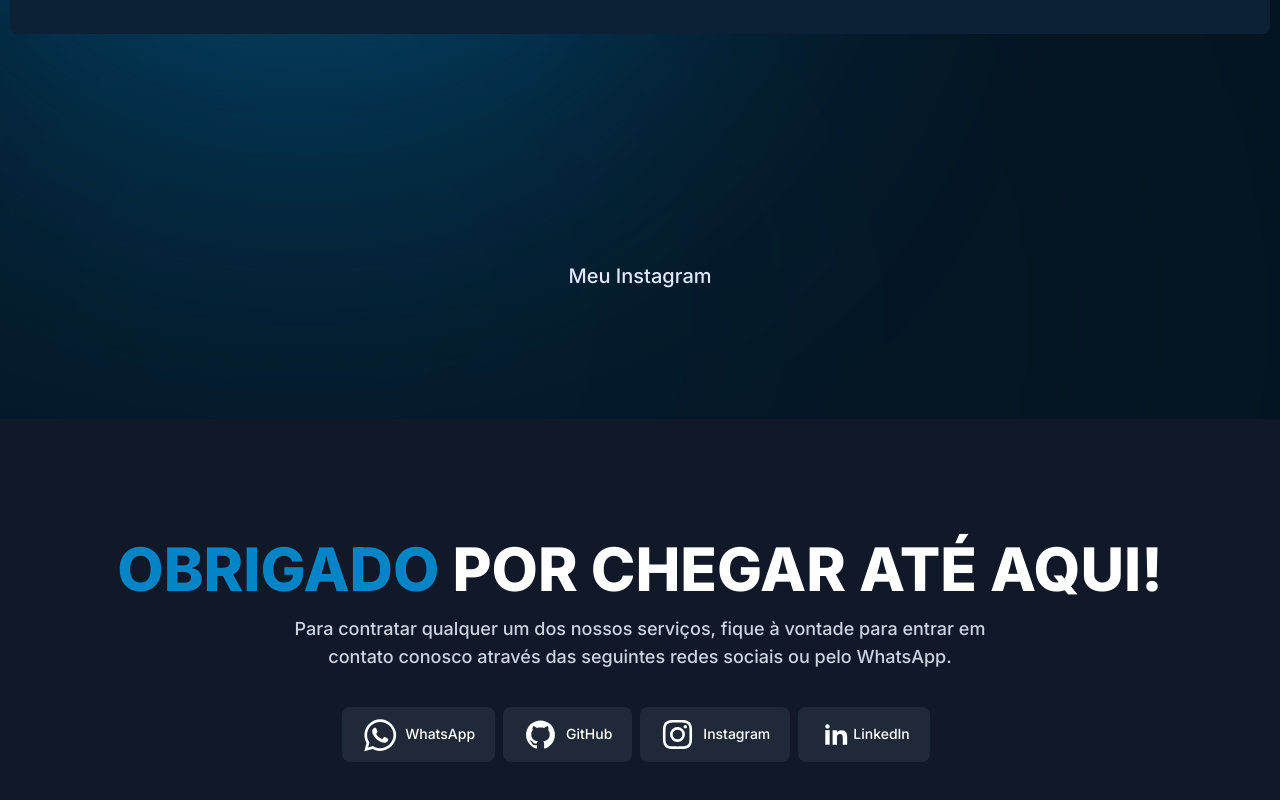
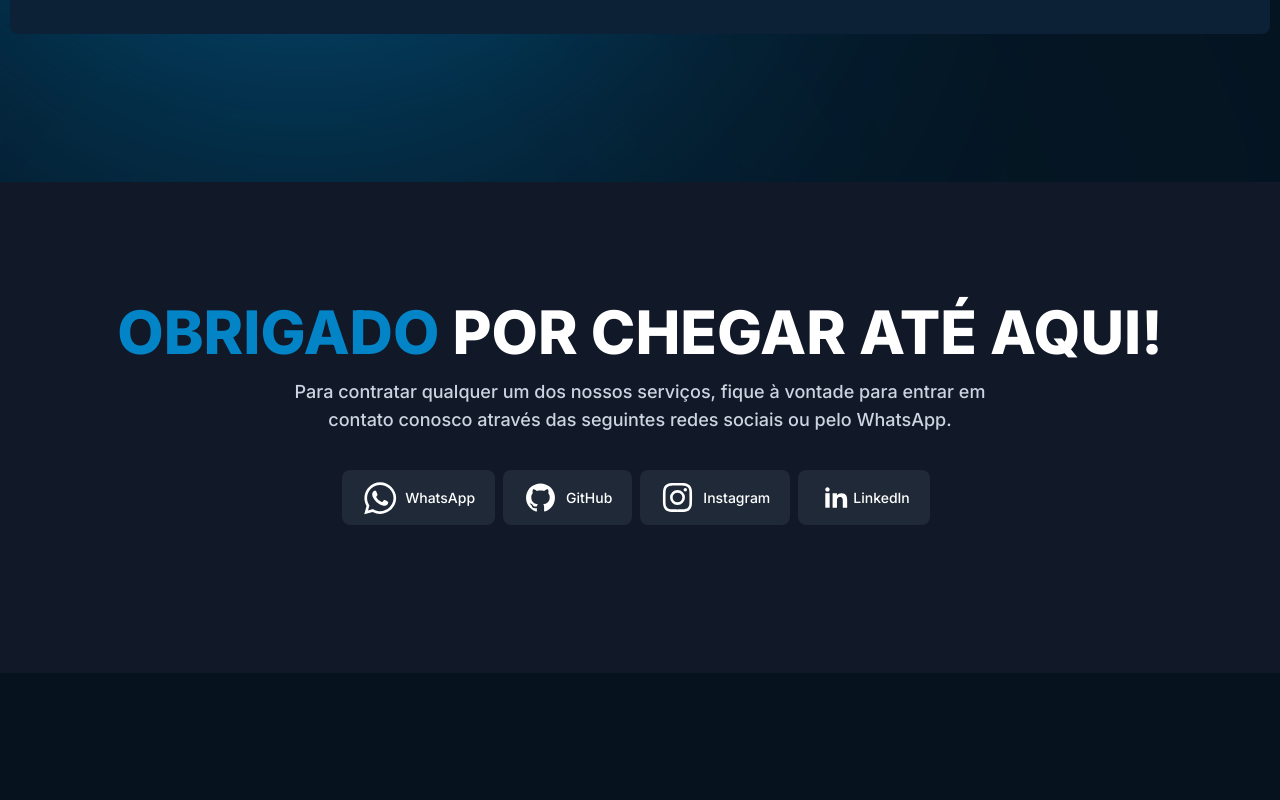
Before and after one commit to joseantonion03/portfolio, a React (Vite) app: page / in a window 1280 px wide. Shown: the part 5016-5816 px from the top of the page. After the commit the page ends 5689 px from the top, so only its background shows below. Built offline with nearby package versions, Linux system fonts and the light colour scheme; no server answers.

Commit message:
Remoção da listagem das fotos do Instagram

```diff
--- a/src/pages/Home.jsx
+++ b/src/pages/Home.jsx
@@ -15,7 +15,6 @@ const Home = () => {
       <Training/>
       <Ability/>
       <Projects/>
-      <Instagram/>
       <Footer/>
     </div>
   );
```
